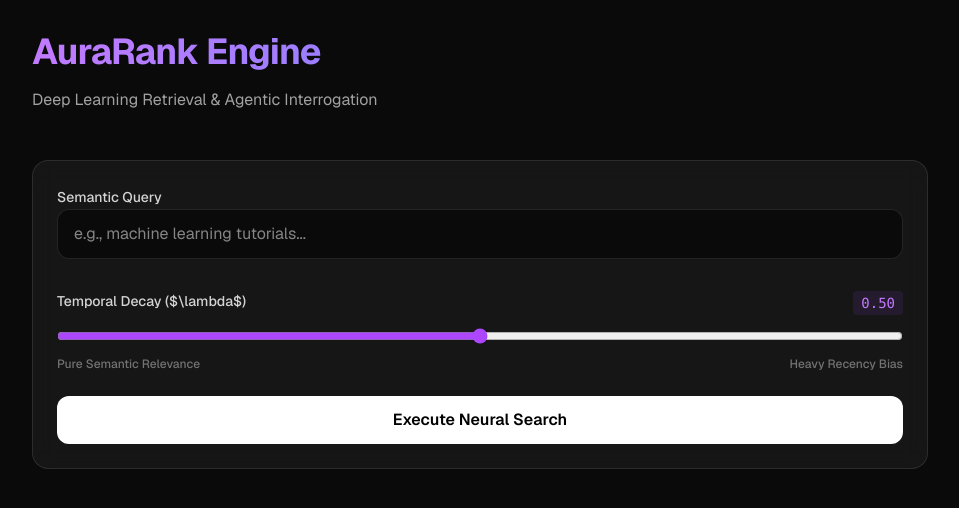
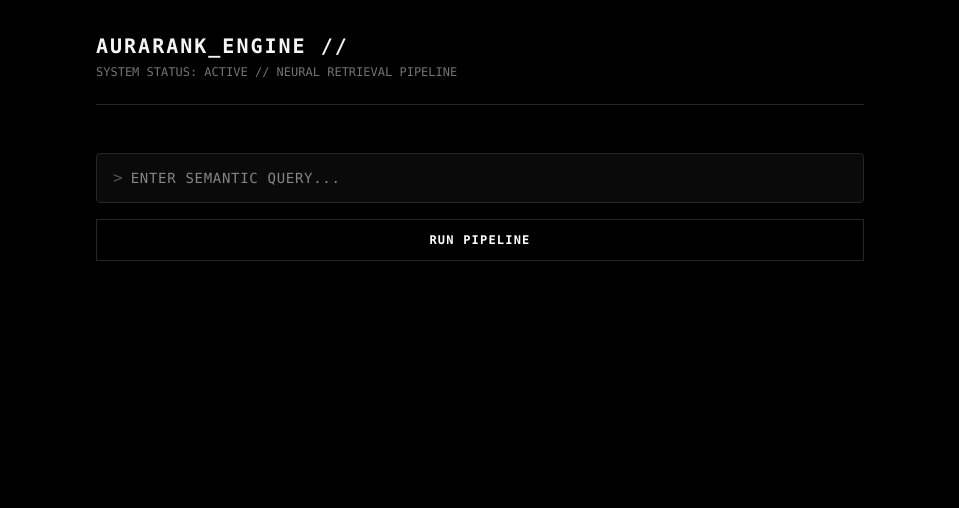
Before and after one commit to vionnagau/aurarank-engine, a Next.js app in the folder frontend/: page / in a window 1280 px wide. Shown: the top 508 px of the page, without its empty margins (160-1119 px from the left). Built offline with nearby package versions, Linux system fonts and the light colour scheme.

Commit message:
feat: minimal update ui

```diff
--- a/frontend/src/app/page.tsx
+++ b/frontend/src/app/page.tsx
@@ -1,145 +1,80 @@
 'use client';
 
 import { useState } from 'react';
-import { motion } from 'framer-motion';
 
 export default function Home() {
   const [query, setQuery] = useState('');
-  const [timeWeight, setTimeWeight] = useState(0.5); // The Temporal Decay Lambda
   const [results, setResults] = useState<any[]>([]);
   const [loading, setLoading] = useState(false);
 
-  // The Framer Motion fix you successfully merged in Milestone 6
-  const itemVariants: any = {
-    hidden: { opacity: 0, y: 15 },
-    show: { opacity: 1, y: 0 }
-  };
-
   const handleSearch = async (e: React.FormEvent) => {
     e.preventDefault();
-    if (!query) return;
+    if (!query.trim()) return;
 
     setLoading(true);
     try {
-      // Pinging your FastAPI backend with the query AND the temporal weight
-      const response = await fetch('http://localhost:8000/api/search', {
+      // Clean, direct endpoint match
+      const response = await fetch('http://localhost:8000/search', {
         method: 'POST',
         headers: { 'Content-Type': 'application/json' },
-        body: JSON.stringify({ query: query, time_weight: timeWeight }),
+        body: JSON.stringify({ query: query }),
       });
 
       const data = await response.json();
-      setResults(data.results || []);
+      setResults(data.results || data || []);
     } catch (error) {
-      console.error("Failed to fetch results:", error);
+      console.error("Connection error:", error);
     } finally {
       setLoading(false);
     }
   };
 
   return (
-    <main className="min-h-screen bg-neutral-950 text-white p-8 font-sans selection:bg-purple-500/30">
-      <div className="max-w-4xl mx-auto space-y-12">
+    <main className="min-h-screen bg-black text-white font-mono p-8 antialiased">
+      <div className="max-w-3xl mx-auto space-y-12">
 
-        {/* Header Section */}
-        <div className="space-y-4">
-          <h1 className="text-4xl font-bold tracking-tight bg-gradient-to-r from-purple-400 to-blue-500 bg-clip-text text-transparent">
-            AuraRank Engine
-          </h1>
-          <p className="text-neutral-400">Deep Learning Retrieval & Agentic Interrogation</p>
+        {/* Minimalist Terminal Header */}
+        <div className="border-b border-neutral-800 pb-6">
+          <h1 className="text-xl font-bold tracking-widest text-neutral-100">AURARANK_ENGINE //</h1>
+          <p className="text-xs text-neutral-500 mt-1">SYSTEM STATUS: ACTIVE // NEURAL RETRIEVAL PIPELINE</p>
         </div>
 
-        {/* Control Panel (Glassmorphic) */}
-        <form onSubmit={handleSearch} className="p-6 rounded-2xl bg-white/5 border border-white/10 backdrop-blur-md space-y-6">
-
-          {/* Search Input */}
-          <div className="space-y-2">
-            <label className="text-sm font-medium text-neutral-300">Semantic Query</label>
+        {/* High-Tech Minimal Input */}
+        <form onSubmit={handleSearch} className="space-y-4">
+          <div className="relative border border-neutral-800 focus-within:border-neutral-400 transition-colors bg-neutral-950 px-4 py-3 rounded">
+            <span className="text-neutral-600 mr-2">&gt;</span>
             <input
               type="text"
               value={query}
               onChange={(e) => setQuery(e.target.value)}
-              placeholder="e.g., machine learning tutorials..."
-              className="w-full bg-black/50 border border-white/10 rounded-xl px-4 py-3 text-white focus:outline-none focus:ring-2 focus:ring-purple-500/50 transition-all"
+              placeholder="ENTER SEMANTIC QUERY..."
+              className="bg-transparent text-white outline-none w-11/12 uppercase tracking-wider text-sm font-mono"
             />
           </div>
-
-          {/* Temporal Decay Slider */}
-          <div className="space-y-3 pt-2">
-            <div className="flex justify-between text-sm">
-              <label className="font-medium text-neutral-300">Temporal Decay ($\lambda$)</label>
-              <span className="text-purple-400 font-mono bg-purple-500/10 px-2 py-0.5 rounded">
-                {timeWeight.toFixed(2)}
-              </span>
-            </div>
-            <input
-              type="range"
-              min="0"
-              max="1"
-              step="0.05"
-              value={timeWeight}
-              onChange={(e) => setTimeWeight(parseFloat(e.target.value))}
-              className="w-full accent-purple-500"
-            />
-            <div className="flex justify-between text-xs text-neutral-500 font-medium">
-              <span>Pure Semantic Relevance</span>
-              <span>Heavy Recency Bias</span>
-            </div>
-          </div>
-
           <button
             type="submit"
             disabled={loading}
-            className="w-full bg-white text-black font-semibold py-3 rounded-xl hover:bg-neutral-200 transition-colors disabled:opacity-50"
+            className="w-full border border-neutral-800 hover:border-white hover:bg-white hover:text-black transition-all text-xs uppercase tracking-widest py-3 font-bold disabled:opacity-30"
           >
-            {loading ? 'Running Neural Pipeline...' : 'Execute Neural Search'}
+            {loading ? 'EXECUTING SEARCH...' : 'RUN PIPELINE'}
           </button>
         </form>
 
-        {/* Results Section */}
-        <motion.div
-          className="space-y-4"
-          initial="hidden"
-          animate="show"
-          variants={{ show: { transition: { staggerChildren: 0.1 } } }}
-        >
+        {/* Streamlined Results Output */}
+        <div className="space-y-6">
           {results.map((result, idx) => (
-            <motion.div
-              key={idx}
-              variants={itemVariants}
-              className="p-6 rounded-2xl bg-neutral-900 border border-white/5 space-y-4 hover:border-purple-500/30 transition-all"
-            >
-              <div className="flex justify-between items-start">
-                <h3 className="text-lg font-semibold">{result.title}</h3>
+            <div key={idx} className="border border-neutral-900 bg-neutral-950 p-6 rounded space-y-3">
+              <div className="flex justify-between items-baseline border-b border-neutral-900 pb-2">
+                <h3 className="text-sm font-bold tracking-wide text-neutral-200 uppercase">{result.title}</h3>
+                <span className="text-[10px] text-neutral-500 font-mono">
+                  SCORE: {result.confidence_score ? (result.confidence_score * 100).toFixed(1) : '100'}%
+                </span>
+              </div>
+              <p className="text-xs text-neutral-400 leading-relaxed uppercase">{result.description}</p>
+            </div>
+          ))}
+        </div>
 
-                {/* Telemetry Badges */}
-                <div className="flex gap-2">
-                  <span className="text-xs font-mono bg-blue-500/10 text-blue-400 px-2 py-1 rounded border border-blue-500/20">
-                    Conf: {(result.confidence_score * 100).toFixed(1)}%
-                  </span>
-                  <span className="text-xs font-mono bg-green-500/10 text-green-400 px-2 py-1 rounded border border-green-500/20">
-                    {result.latency_ms}ms
-                  </span>
-                </div>
-              </div>
-
-              <p className="text-sm text-neutral-400">{result.description}</p>
-
-              {/* Agentic Reasoning Block */}
-              {result.agentic_reasoning && (
-                <div className="mt-4 p-4 rounded-xl bg-purple-900/10 border border-purple-500/20">
-                  <div className="flex items-center gap-2 mb-2">
-                    <div className="w-2 h-2 rounded-full bg-purple-500 animate-pulse" />
-                    <span className="text-xs font-semibold text-purple-400 uppercase tracking-wider">Gemini Interrogation</span>
-                  </div>
-                  <p className="text-sm text-neutral-300 leading-relaxed">
-                    {result.agentic_reasoning}
-                  </p>
-                </div>
-              )}
-            </motion.div>
-          ))}
-        </motion.div>
       </div>
     </main>
   );
```
